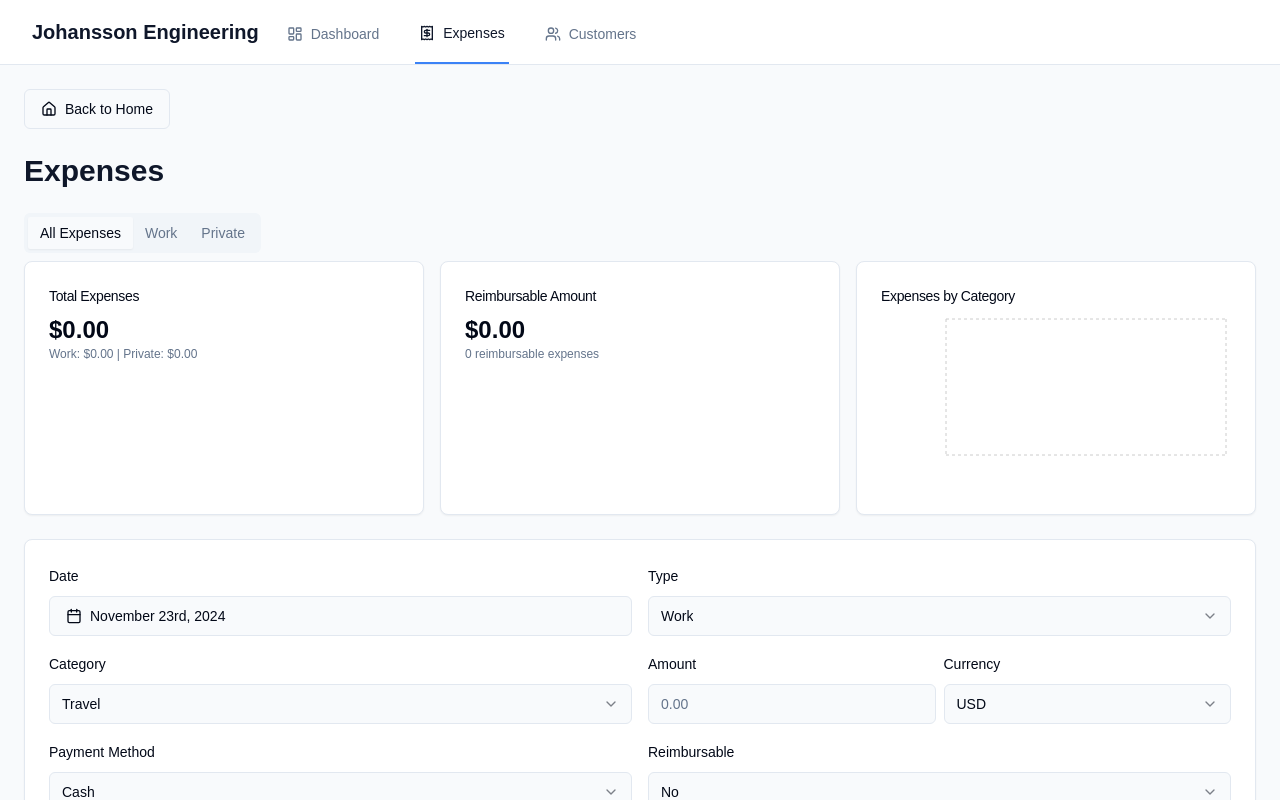
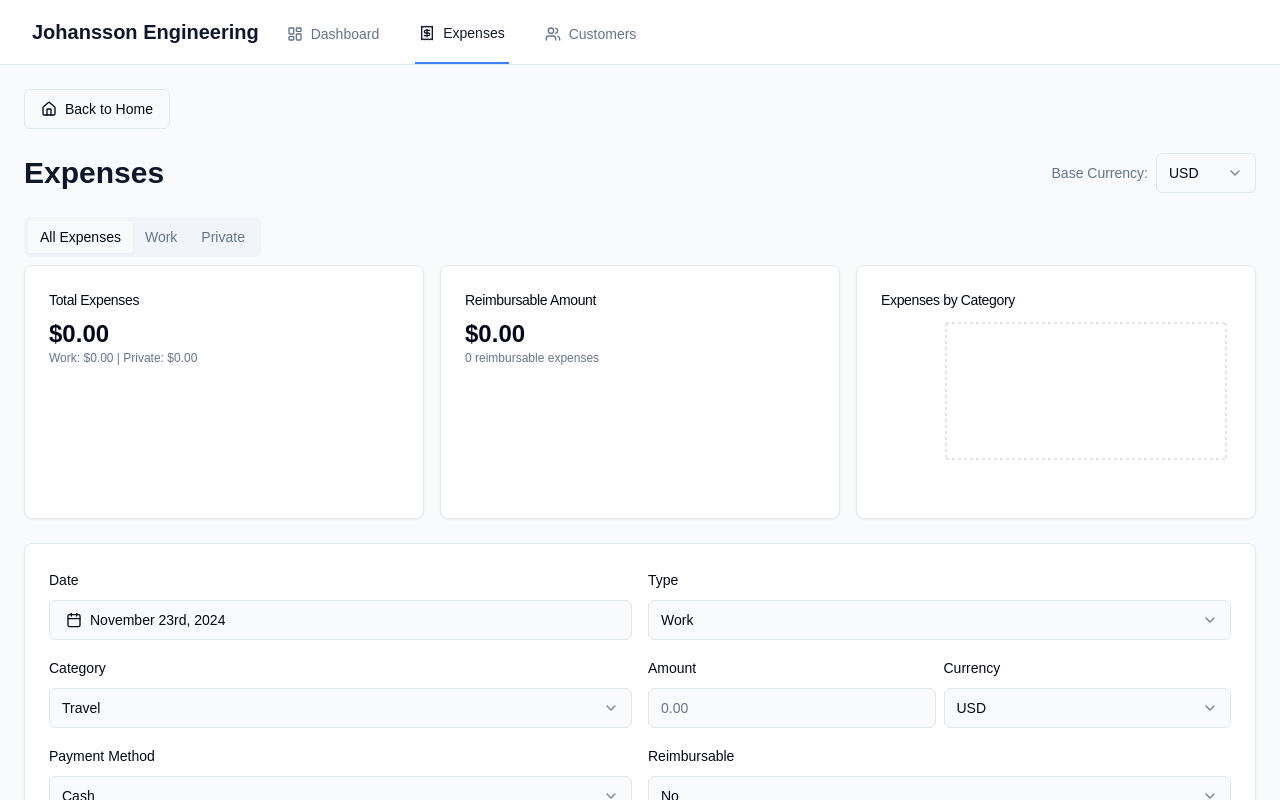
Before and after one commit to nj22az/fieldwise-journey-suite-17, a React (Vite) app: page /expenses in a window 1280 px wide. Shown: the top 800 px of the page. Built offline with nearby package versions, Linux system fonts and the light colour scheme; a web font is replaced by a local one.

Commit message:
Change base currency configuration
Updated the application to allow the modification of the base currency used for expense calculations.
[skip gpt_engineer]

```diff
--- a/src/pages/Expenses.tsx
+++ b/src/pages/Expenses.tsx
@@ -1,6 +1,7 @@
 import { useState } from "react";
 import { Card } from "@/components/ui/card";
 import { Tabs, TabsContent, TabsList, TabsTrigger } from "@/components/ui/tabs";
+import { Select, SelectContent, SelectItem, SelectTrigger, SelectValue } from "@/components/ui/select";
 import ExpenseForm from "@/components/expenses/ExpenseForm";
 import ExpenseTable from "@/components/expenses/ExpenseTable";
 import ExpenseSummary from "@/components/expenses/ExpenseSummary";
@@ -25,6 +26,7 @@ export type Expense = {
 
 const Expenses = () => {
   const [expenses, setExpenses] = useState<Expense[]>([]);
+  const [baseCurrency, setBaseCurrency] = useState("USD");
 
   // Mock conversion rates - in a real app, these would come from an API
   const conversionRates: Record<string, number> = {
@@ -53,10 +55,30 @@ const Expenses = () => {
     toast.success("Expense added successfully");
   };
 
+  const handleBaseCurrencyChange = (newCurrency: string) => {
+    setBaseCurrency(newCurrency);
+    toast.success(`Base currency changed to ${newCurrency}`);
+  };
+
   return (
     <div className="space-y-6">
       <div className="flex justify-between items-center">
         <h1 className="text-3xl font-bold text-slate-900">Expenses</h1>
+        <div className="flex items-center gap-2">
+          <span className="text-sm text-muted-foreground">Base Currency:</span>
+          <Select value={baseCurrency} onValueChange={handleBaseCurrencyChange}>
+            <SelectTrigger className="w-[100px]">
+              <SelectValue placeholder="Select currency" />
+            </SelectTrigger>
+            <SelectContent>
+              {Object.keys(conversionRates).map((currency) => (
+                <SelectItem key={currency} value={currency}>
+                  {currency}
+                </SelectItem>
+              ))}
+            </SelectContent>
+          </Select>
+        </div>
       </div>
 
       <Tabs defaultValue="all" className="w-full">
@@ -71,7 +93,7 @@ const Expenses = () => {
           <Card className="p-6">
             <ExpenseForm
               onSubmit={handleAddExpense}
-              baseCurrency="USD"
+              baseCurrency={baseCurrency}
               conversionRates={conversionRates}
             />
           </Card>
@@ -84,7 +106,7 @@ const Expenses = () => {
             <ExpenseForm
               onSubmit={handleAddExpense}
               defaultType="work"
-              baseCurrency="USD"
+              baseCurrency={baseCurrency}
               conversionRates={conversionRates}
             />
           </Card>
@@ -100,7 +122,7 @@ const Expenses = () => {
             <ExpenseForm
               onSubmit={handleAddExpense}
               defaultType="private"
-              baseCurrency="USD"
+              baseCurrency={baseCurrency}
               conversionRates={conversionRates}
             />
           </Card>
```
